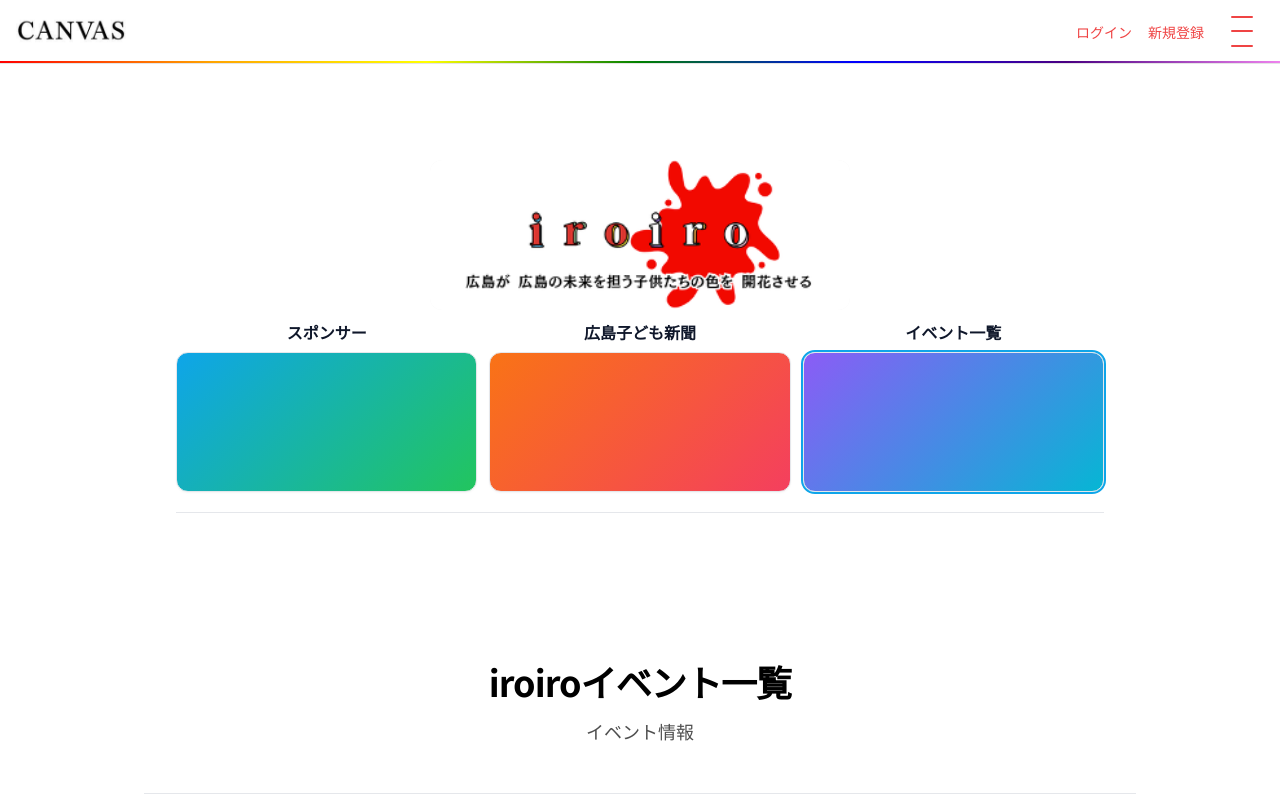
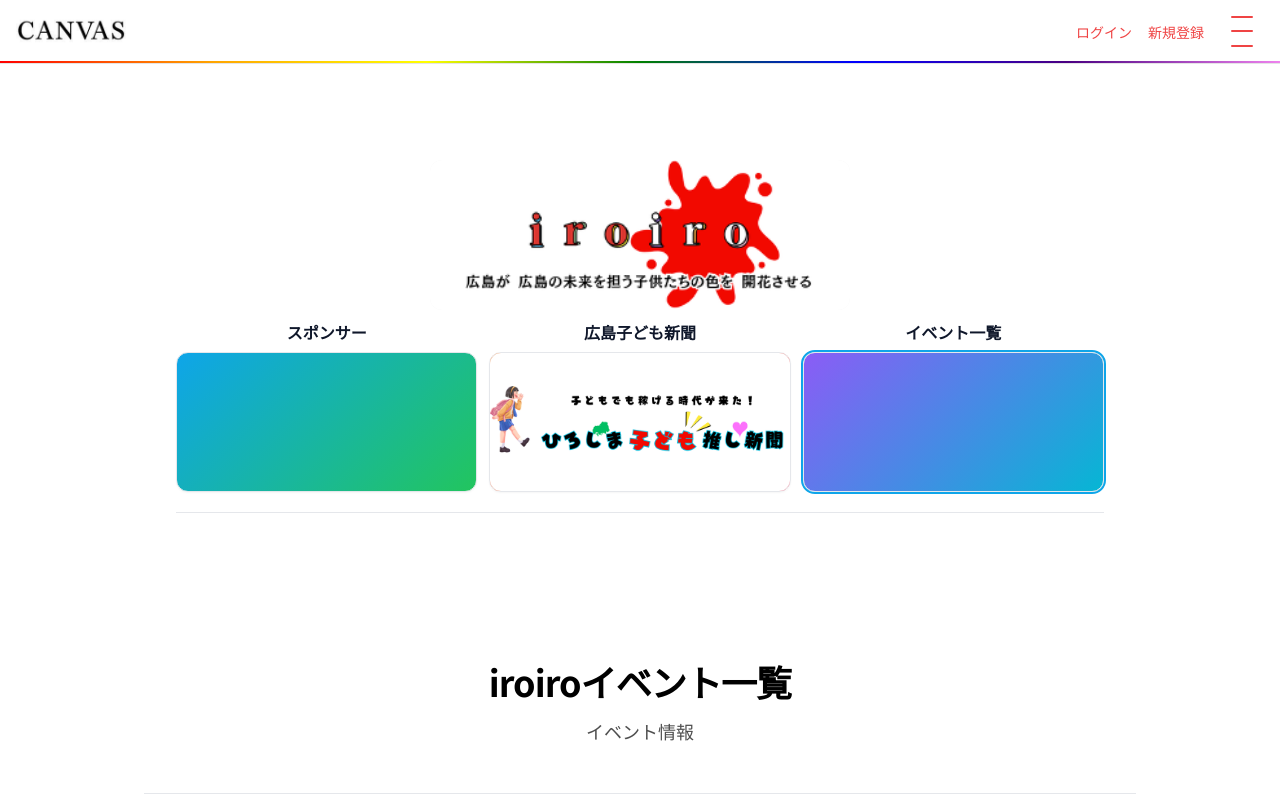
Before and after one commit to yvngmaxe/Canvas-site, a Next.js app: page /iroiro/events in a window 1280 px wide. Shown: the top 800 px of the page. Built offline with nearby package versions, Linux system fonts and the light colour scheme; no server answers.

Commit message:
logo挿入

```diff
--- a/components/IroiroHeader/index.module.css
+++ b/components/IroiroHeader/index.module.css
@@ -151,7 +151,8 @@
   }
 }
 .cardImage {
-  object-fit: cover;
+  object-fit: contain; /* 全体を収める（はみ出し防止） */
+  background: #fff;    /* レターボックス部分を白に */
 }
 
 @media (max-width: 640px) {
--- a/components/IroiroHeader/index.tsx
+++ b/components/IroiroHeader/index.tsx
@@ -9,14 +9,15 @@ type Props = {
   tagline?: string; // deprecated: using image logo only
   logoImage?: string; // Image path/URL for tagline
   logoAlt?: string;
+  kodomoImage?: string; // photo for 子ども新聞 card
   showNav?: boolean;
 };
 
 export default function IroiroHeader({
   active,
-  tagline = "",
   logoImage = "/images/iroiro_logo.png",
   logoAlt = "",
+  kodomoImage = "/images/kodomonews_logo.png",
   showNav = true,
 }: Props) {
   return (
@@ -31,7 +32,6 @@ export default function IroiroHeader({
             sizes="(max-width: 640px) 330px, 420px"
           />
         </div>
-        {/* Tagline text removed in favor of larger logo image */}
       </div>
 
       {showNav && (
@@ -53,7 +53,14 @@ export default function IroiroHeader({
                 active === "kodomonews" ? styles.active : ""
               }`}
             >
-              <div className={styles.cardInner} aria-hidden="true"></div>
+              <Image
+                src={kodomoImage}
+                alt="広島子ども新聞"
+                fill
+                className={styles.cardImage}
+                sizes="(max-width: 640px) 100vw, 33vw"
+                priority={false}
+              />
             </div>
           </Link>
           <Link href="/iroiro/events" className={styles.cardLink}>
```
